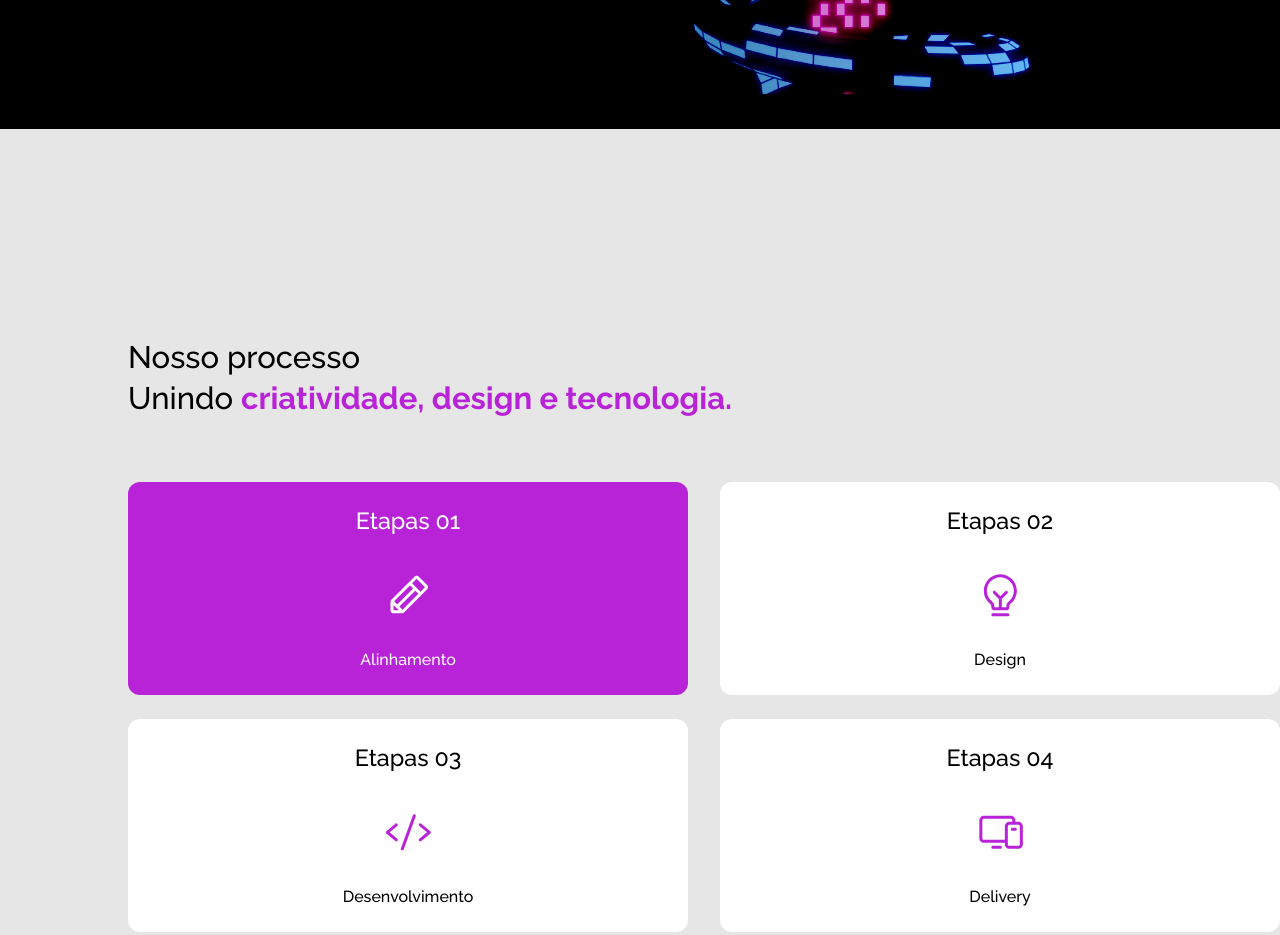
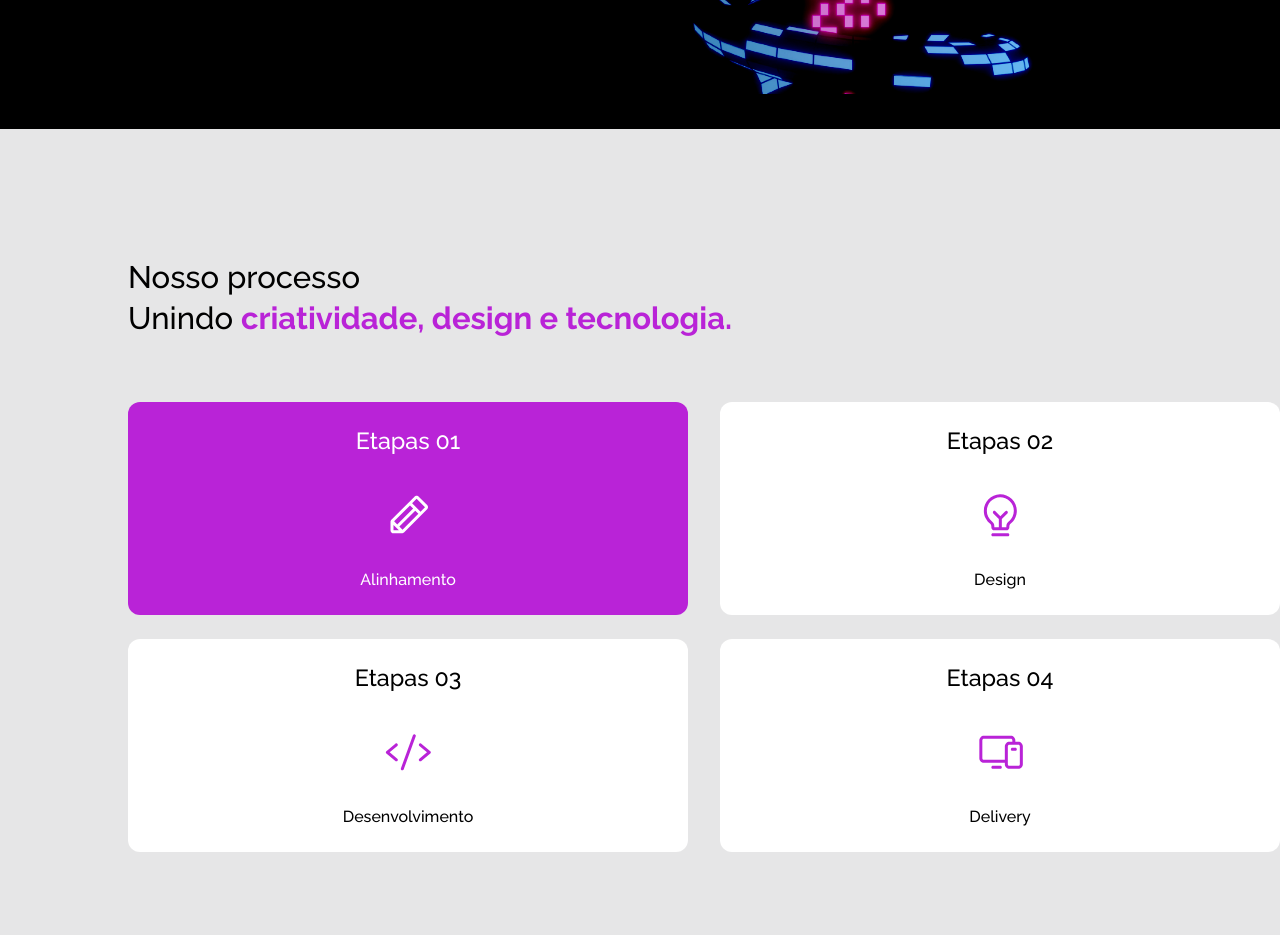
Before and after one commit to ThomasPassos/lya-lp, a plain HTML site: page index.html in a window 1280 px wide. Shown: the part 600-1535 px from the top of the page. Drawn offline with Linux system fonts and the light colour scheme.

Commit message:
Correções 2

```diff
--- a/styles.css
+++ b/styles.css
@@ -111,7 +111,7 @@ main {
 }
 
 section {
-  padding: 6.35% 10%;
+  padding: 10% 10%;
 }
 
 img {
@@ -201,7 +201,7 @@ a:visited {
 .first-section {
   background-color: black;
   backdrop-filter: blur(2px);
-  padding: 6.5% 10% 15em;
+  padding: 6.5% 10%;
 }
 
 .first-grand-block {
@@ -295,7 +295,6 @@ a:visited {
 /* Segunda secção */
 .second-section {
   background-color: #e6e6e7;
-  padding-top: 12em;
   text-align: center;
   padding-right: 0;
 }
@@ -358,9 +357,9 @@ a:visited {
 }
 
 @media (min-width: 800px) {
-  .second-section {
+  /* .second-section {
     padding-top: 13em;
-  }
+  } */
   .second-section__subtitle {
     text-align: left;
   }
```
